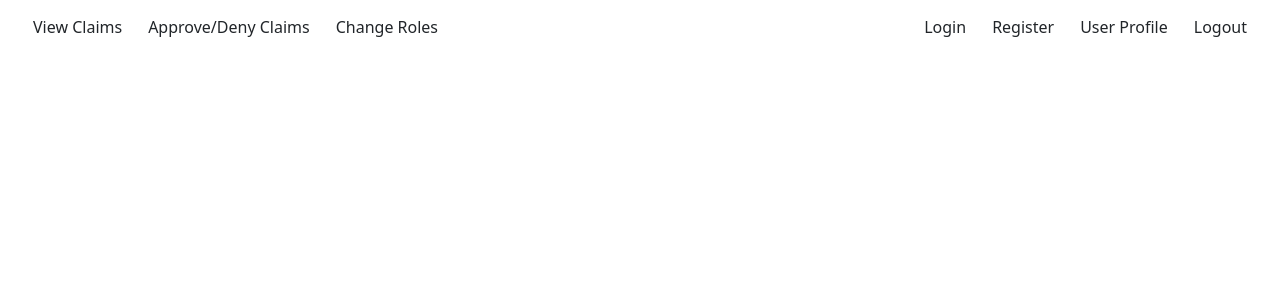
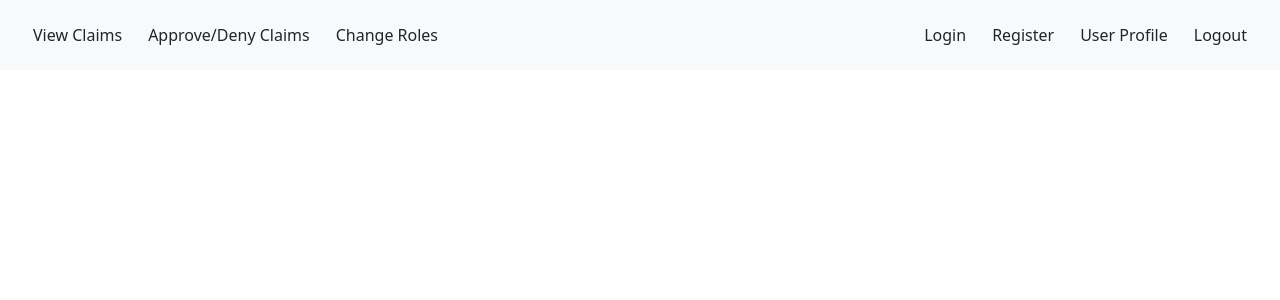
Before and after one commit to ebrezine/AngularProj, an Angular app: page / in a window 1280 px wide. Shown: the top 300 px of the page. Built offline with nearby package versions, Linux system fonts and the light colour scheme.

Commit message:
Adjust styles

```diff
--- a/src/app/components/nav-bar/nav-bar.component.html
+++ b/src/app/components/nav-bar/nav-bar.component.html
@@ -1,4 +1,5 @@
-<div class="d-flex">
+<nav class="navbar bg-light">
+  <div class="container-fluid">
     <div class="p-2">
       <!-- TODO - add routerLinkActive & routerLink -->
       <a class="btn"> View Claims </a>
@@ -9,7 +10,9 @@
     </div>
     <div class="ms-auto p-2">
       <a class="btn" routerLinkActive="active" routerLink="/login">Login</a>
-    <a class="btn" routerLinkActive="active" routerLink="/register">Register</a>
+      <a class="btn" routerLinkActive="active" routerLink="/register"
+        >Register</a
+      >
       <!-- TODO - add routerLinkActive & routerLink -->
       <a class="btn">User Profile</a>
       <!-- TODO - make this a function instead of a route -->
@@ -17,3 +20,4 @@
       <!-- TODO - add toggle to change light/dark mode -->
     </div>
   </div>
+</nav>
--- a/src/index.html
+++ b/src/index.html
@@ -14,7 +14,7 @@
       crossorigin="anonymous"
     />
   </head>
-  <body class="container-fluid">
+  <body>
     <app-root></app-root>
   </body>
 </html>
```
Lines whose indentation alone changed are shown as unchanged.
